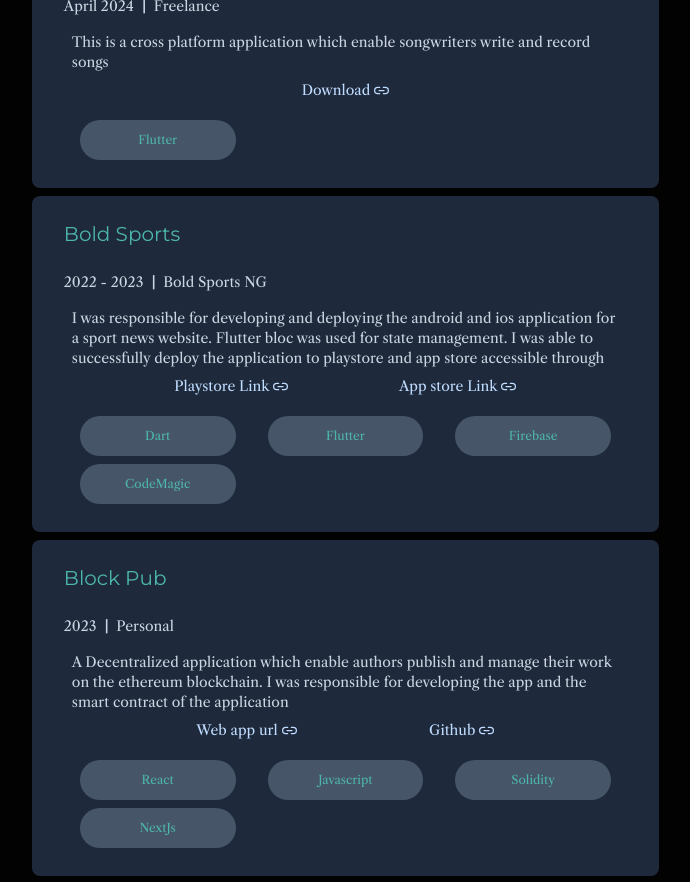
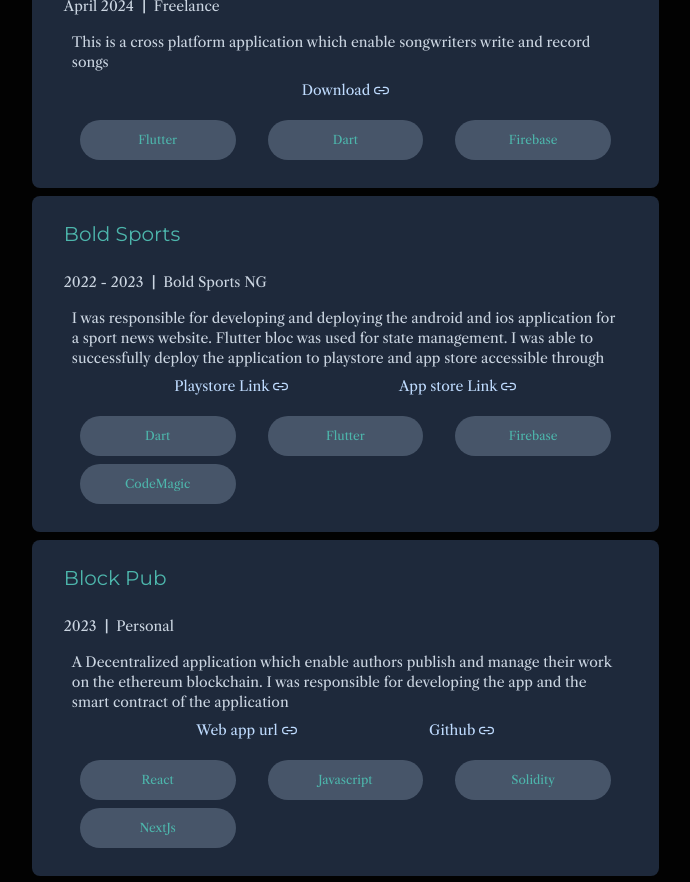
Before and after one commit to ANTONINEUTRON/anthony_portfolio, a Next.js app: page / in a window 1280 px wide. Shown: the part 1760-2642 px from the top of the page, without its empty margins (565-1255 px from the left). Built offline with nearby package versions, Linux system fonts and the light colour scheme.

Commit message:
update more link

```diff
--- a/data/ExperienceData.ts
+++ b/data/ExperienceData.ts
@@ -41,7 +41,7 @@ const ExperienceData: ExperienceItem[] =  [
         period: "April 2024",
         organization: "Freelance",
         description: "This is a cross platform application which enable songwriters write and record songs",
-        tech: ["Flutter"],
+        tech: ["Flutter", "Dart", "Firebase"],
         url: [
             {
                 title: "Download",
```
